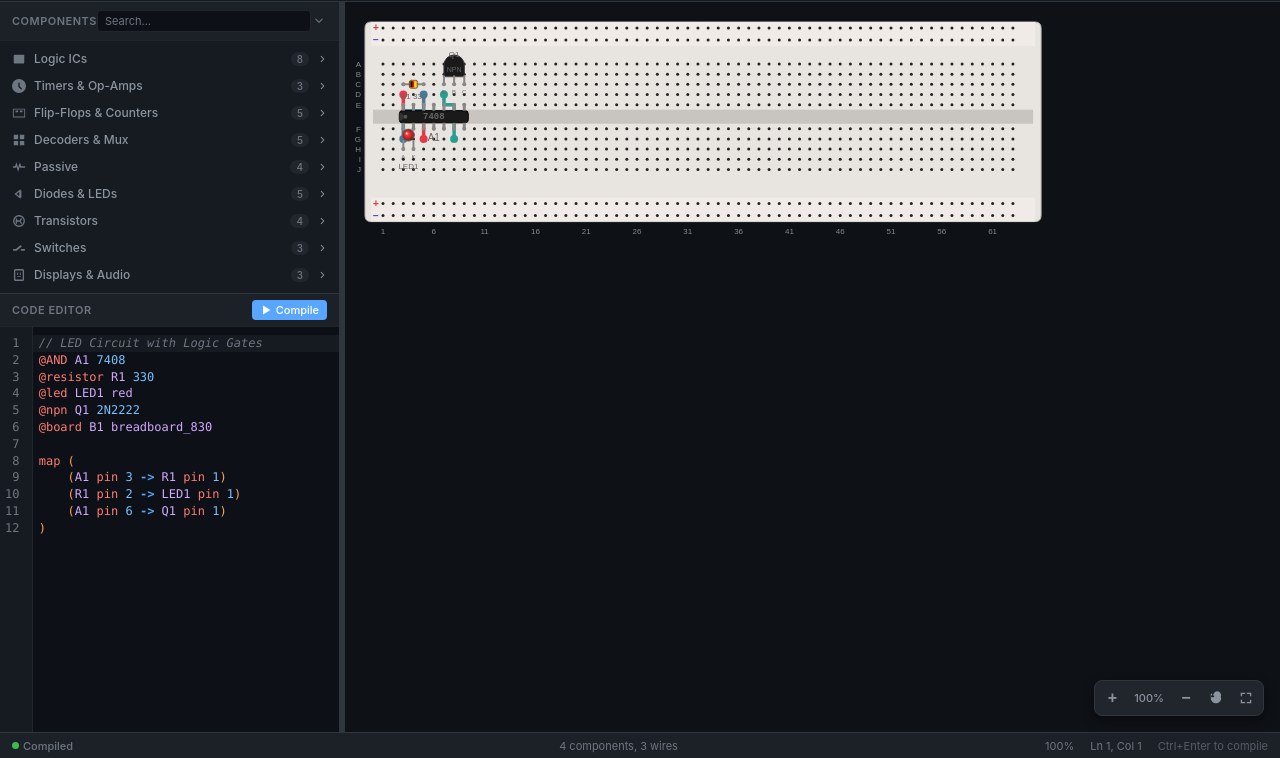
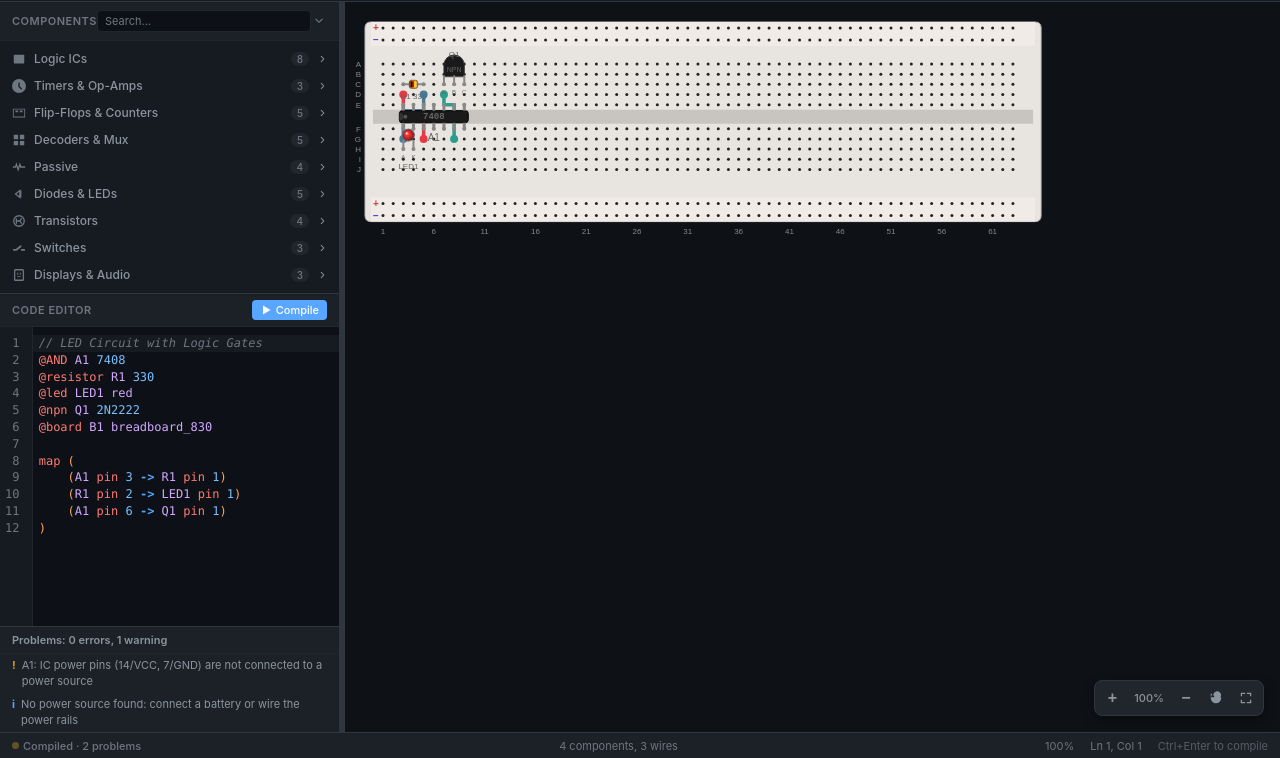
Before and after one commit to Ahsaniat/Circuit-Sim, a website built with Vite: page web/index.html in a window 1280 px wide. Shown: the part 42-800 px from the top of the page. Built offline with nearby package versions, Linux system fonts and the light colour scheme.

Commit message:
feat(erc): electrical rule check with diagnostics panel
Checks shorted nets (driven high and low), IC power pins disconnected from
a supply, LEDs without a series resistor, floating two-pin components,
circuits with no wired power source, and ICs that lack a simulation model.
Findings appear under the editor with severity icons and a problem count
in the status bar. Eight rule tests cover the checks.

```diff
--- a/web/index.html
+++ b/web/index.html
@@ -472,6 +472,37 @@
         }
         .error-panel.hidden { display: none; }
 
+        /* --- ERC diagnostics --- */
+        .diagnostics-panel {
+            flex-shrink: 0;
+            max-height: 140px;
+            overflow-y: auto;
+            border-top: 1px solid var(--border-primary);
+            background: var(--bg-tertiary);
+            font-size: 11px;
+        }
+        .diagnostics-panel.hidden { display: none; }
+        .diagnostics-header {
+            padding: 6px 12px;
+            font-weight: 600;
+            color: var(--text-secondary);
+            border-bottom: 1px solid var(--border-secondary);
+            position: sticky;
+            top: 0;
+            background: var(--bg-tertiary);
+        }
+        .diagnostics-item {
+            display: flex;
+            gap: 6px;
+            padding: 4px 12px;
+            color: var(--text-secondary);
+            line-height: 1.4;
+        }
+        .diagnostics-icon { flex-shrink: 0; font-weight: 700; }
+        .diagnostics-error .diagnostics-icon { color: var(--error); }
+        .diagnostics-warning .diagnostics-icon { color: var(--warning); }
+        .diagnostics-info .diagnostics-icon { color: var(--info); }
+
         /* ============================================
            SPLIT HANDLE
            ============================================ */
@@ -905,6 +936,7 @@
                     </div>
                     <div id="code-editor-container"></div>
                     <div class="error-panel hidden" id="error-panel"></div>
+                    <div id="diagnostics-panel"></div>
                 </div>
             </div>
 
--- /dev/null
+++ b/web/src/erc/Erc.ts
@@ -0,0 +1,135 @@
+import { CircuitIR, ComponentIR } from '../types';
+import { Netlist } from '../simulation/Netlist';
+
+/**
+ * Electrical Rule Check. Operates on the extracted netlist and reports
+ * problems a real breadboard build would suffer from.
+ */
+
+export type ErcSeverity = 'error' | 'warning' | 'info';
+
+export interface ErcIssue {
+    severity: ErcSeverity;
+    message: string;
+    componentId?: string;
+}
+
+/** DIP power pin pairs by pin count: [positive, ground]. */
+const DIP_POWER_PINS: Record<number, [number, number]> = {
+    8: [8, 4],
+    14: [14, 7],
+    16: [16, 8],
+    20: [20, 10],
+    24: [24, 12],
+};
+
+function pinsOnNet(netlist: Netlist, netId: number): string[] {
+    return netlist.nets[netId]?.pins ?? [];
+}
+
+function componentOfPin(pinKey: string): string {
+    return pinKey.split(':')[0];
+}
+
+export function runErc(ir: CircuitIR, netlist: Netlist, unsupported: Set<string> = new Set()): ErcIssue[] {
+    const issues: ErcIssue[] = [];
+    const seen = new Set<string>();
+    const add = (issue: ErcIssue): void => {
+        const key = `${issue.severity}:${issue.message}`;
+        if (seen.has(key)) return;
+        seen.add(key);
+        issues.push(issue);
+    };
+
+    const byId = new Map<string, ComponentIR>();
+    for (const comp of ir.components) byId.set(comp.id, comp);
+
+    // 1. Short circuits: a net driven both high and low.
+    for (const net of netlist.nets) {
+        if (net.conflict) {
+            add({
+                severity: 'error',
+                message: 'Short circuit: a net is driven both high and low (check power rail wiring)',
+            });
+        }
+    }
+
+    // 2. IC power pins not connected to any driven net.
+    for (const comp of ir.components) {
+        if (comp.category !== 'ic') continue;
+        const pair = DIP_POWER_PINS[comp.pinCount];
+        if (!pair) continue;
+        const vccNet = netlist.pinNet.get(`${comp.id}:${pair[0]}`);
+        const gndNet = netlist.pinNet.get(`${comp.id}:${pair[1]}`);
+        const powered = [vccNet, gndNet].some(netId =>
+            netId !== undefined && netlist.nets[netId]?.power !== undefined
+        );
+        if (!powered) {
+            add({
+                severity: 'warning',
+                message: `${comp.id}: IC power pins (${pair[0]}/VCC, ${pair[1]}/GND) are not connected to a power source`,
+                componentId: comp.id,
+            });
+        }
+    }
+
+    // 3. LEDs without a series resistor on either side.
+    for (const comp of ir.components) {
+        if (comp.category !== 'led') continue;
+        const nets = [netlist.pinNet.get(`${comp.id}:1`), netlist.pinNet.get(`${comp.id}:2`)];
+        const hasResistor = nets.some(netId =>
+            netId !== undefined && pinsOnNet(netlist, netId).some(pin => byId.get(componentOfPin(pin))?.type === 'RES')
+        );
+        if (!hasResistor) {
+            add({
+                severity: 'warning',
+                message: `${comp.id}: LED has no series resistor; add one to limit current`,
+                componentId: comp.id,
+            });
+        }
+    }
+
+    // 4. Floating two-pin components (nothing else on either net).
+    for (const comp of ir.components) {
+        if (comp.pinCount !== 2) continue;
+        if (!['passive', 'led', 'diode'].includes(comp.category ?? '')) continue;
+        const connected = [1, 2].some(pin => {
+            const netId = netlist.pinNet.get(`${comp.id}:${pin}`);
+            if (netId === undefined) return false;
+            const net = netlist.nets[netId];
+            // Other component pins on the net, or a wire landing on it.
+            const hasOtherPins = net.pins.some(p => !p.startsWith(`${comp.id}:`));
+            return hasOtherPins || netlist.wireNet.includes(netId);
+        });
+        if (!connected) {
+            add({
+                severity: 'warning',
+                message: `${comp.id}: unconnected component`,
+                componentId: comp.id,
+            });
+        }
+    }
+
+    // 5. No power source actually wired into the circuit.
+    const powerInUse = netlist.nets.some(net =>
+        net.power !== undefined &&
+        (net.pins.length > 0 || netlist.wireNet.includes(net.id))
+    );
+    if (!powerInUse) {
+        add({
+            severity: 'info',
+            message: 'No power source found: connect a battery or wire the power rails',
+        });
+    }
+
+    // 6. Components without a simulation model.
+    for (const id of unsupported) {
+        add({
+            severity: 'info',
+            message: `${id}: no simulation model yet; outputs are treated as unknown`,
+            componentId: id,
+        });
+    }
+
+    return issues;
+}
--- a/web/src/main.ts
+++ b/web/src/main.ts
@@ -21,6 +21,8 @@ import {
 import { BreadboardGeometry } from './geometry/BreadboardGeometry';
 import { extractNetlist, Netlist } from './simulation/Netlist';
 import { simulate } from './simulation/Simulator';
+import { runErc } from './erc/Erc';
+import { DiagnosticsPanel } from './ui/DiagnosticsPanel';
 
 const DEFAULT_CODE = `// LED Circuit with Logic Gates
 @AND A1 7408
@@ -59,6 +61,7 @@ class App {
     private autosaveTimer: number | null = null;
     private simActive = false;
     private netlist: Netlist | null = null;
+    private diagnostics: DiagnosticsPanel;
 
     constructor() {
         const canvas = document.getElementById('circuit-canvas') as HTMLCanvasElement;
@@ -97,6 +100,9 @@ class App {
         this.codeEditor.setOnCursorChange((line, col) => {
             this.statusBar.setCursor(line, col);
         });
+
+        // ERC diagnostics
+        this.diagnostics = new DiagnosticsPanel(document.getElementById('diagnostics-panel')!);
 
         // Zoom controls
         const canvasPanel = document.getElementById('canvas-panel')!;
@@ -251,8 +257,19 @@ class App {
             }
             this.codeEditor.clearError();
             this.renderer.render(ir);
-            this.statusBar.setStatus('Compiled', 'success');
             this.statusBar.setStats(ir.components.length, ir.wires.length);
+
+            // Extract the netlist once per compile and run the rule check.
+            this.netlist = this.buildNetlist(ir);
+            const simCheck = simulate(ir, this.netlist);
+            const issues = runErc(ir, this.netlist, simCheck.unsupported);
+            this.diagnostics.setIssues(issues);
+            const problems = issues.length;
+            this.statusBar.setStatus(
+                problems > 0 ? `Compiled · ${problems} problem${problems === 1 ? '' : 's'}` : 'Compiled',
+                problems > 0 ? 'compiling' : 'success'
+            );
+
             this.syncZoom();
             this.syncHistoryButtons();
             this.scheduleAutosave();
@@ -279,6 +296,7 @@ class App {
         this.renderer.setSimulation(null, null);
         this.simActive = false;
         this.netlist = null;
+        this.diagnostics.setIssues([]);
         this.syncSimButton();
         this.hideError();
         this.statusBar.setStatus('Ready', 'ready');
@@ -300,6 +318,14 @@ class App {
         }
     }
 
+    private buildNetlist(ir: CircuitIR): Netlist {
+        const geometries = new Map<string, BreadboardGeometry>();
+        for (const board of ir.boards) {
+            geometries.set(board.id, new BreadboardGeometry(board.position.x, board.position.y));
+        }
+        return extractNetlist(ir, geometries);
+    }
+
     private runSimulation(): void {
         const ir = this.renderer.getIR();
         if (!ir || ir.components.length === 0) {
@@ -309,15 +335,10 @@ class App {
             return;
         }
 
-        const geometries = new Map<string, BreadboardGeometry>();
-        for (const board of ir.boards) {
-            geometries.set(board.id, new BreadboardGeometry(board.position.x, board.position.y));
-        }
-        this.netlist = extractNetlist(ir, geometries);
+        this.netlist = this.buildNetlist(ir);
         const result = simulate(ir, this.netlist);
         this.renderer.setSimulation(result, this.netlist);
         this.syncSimButton();
-
         const lit = result.litLeds.size;
         if (result.unstable) {
             this.statusBar.setStatus('Simulation unstable (oscillating)', 'error');
--- /dev/null
+++ b/web/src/ui/DiagnosticsPanel.ts
@@ -0,0 +1,46 @@
+import { ErcIssue } from '../erc/Erc';
+
+/**
+ * DiagnosticsPanel — lists ERC findings under the editor.
+ */
+export class DiagnosticsPanel {
+    private container: HTMLElement;
+
+    constructor(container: HTMLElement) {
+        this.container = container;
+        this.container.className = 'diagnostics-panel hidden';
+    }
+
+    setIssues(issues: ErcIssue[]): void {
+        this.container.innerHTML = '';
+        if (issues.length === 0) {
+            this.container.classList.add('hidden');
+            return;
+        }
+        this.container.classList.remove('hidden');
+
+        const header = document.createElement('div');
+        header.className = 'diagnostics-header';
+        const errors = issues.filter(i => i.severity === 'error').length;
+        const warnings = issues.filter(i => i.severity === 'warning').length;
+        header.textContent = `Problems: ${errors} error${errors === 1 ? '' : 's'}, ${warnings} warning${warnings === 1 ? '' : 's'}`;
+        this.container.appendChild(header);
+
+        const list = document.createElement('div');
+        list.className = 'diagnostics-list';
+        for (const issue of issues) {
+            const row = document.createElement('div');
+            row.className = `diagnostics-item diagnostics-${issue.severity}`;
+            const icon = issue.severity === 'error' ? '✕' : issue.severity === 'warning' ? '!' : 'i';
+            row.innerHTML = `<span class="diagnostics-icon">${icon}</span><span>${this.escape(issue.message)}</span>`;
+            list.appendChild(row);
+        }
+        this.container.appendChild(list);
+    }
+
+    private escape(text: string): string {
+        const div = document.createElement('div');
+        div.textContent = text;
+        return div.innerHTML;
+    }
+}
```
Also changed, not shown: web/src/erc/Erc.test.ts (added, +81 -0 lines), __docs__/screenshots/erc-diagnostics.png (added).
